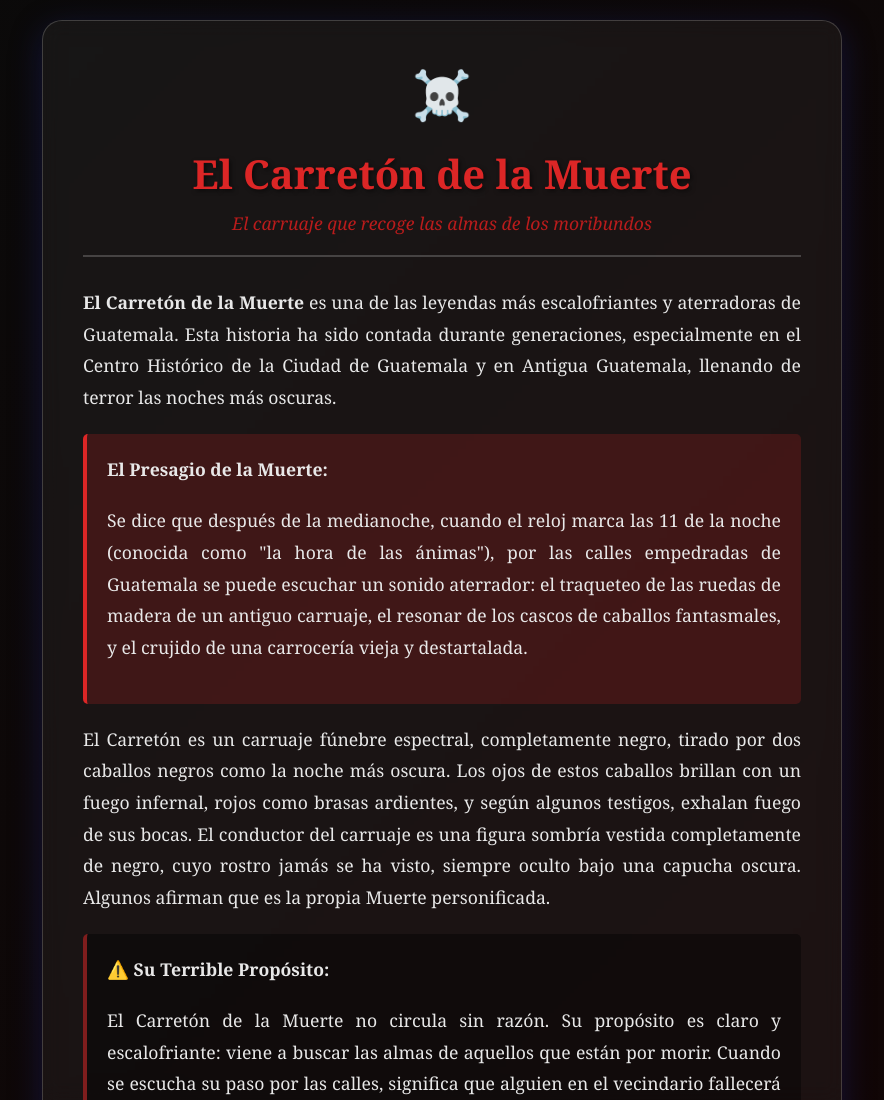
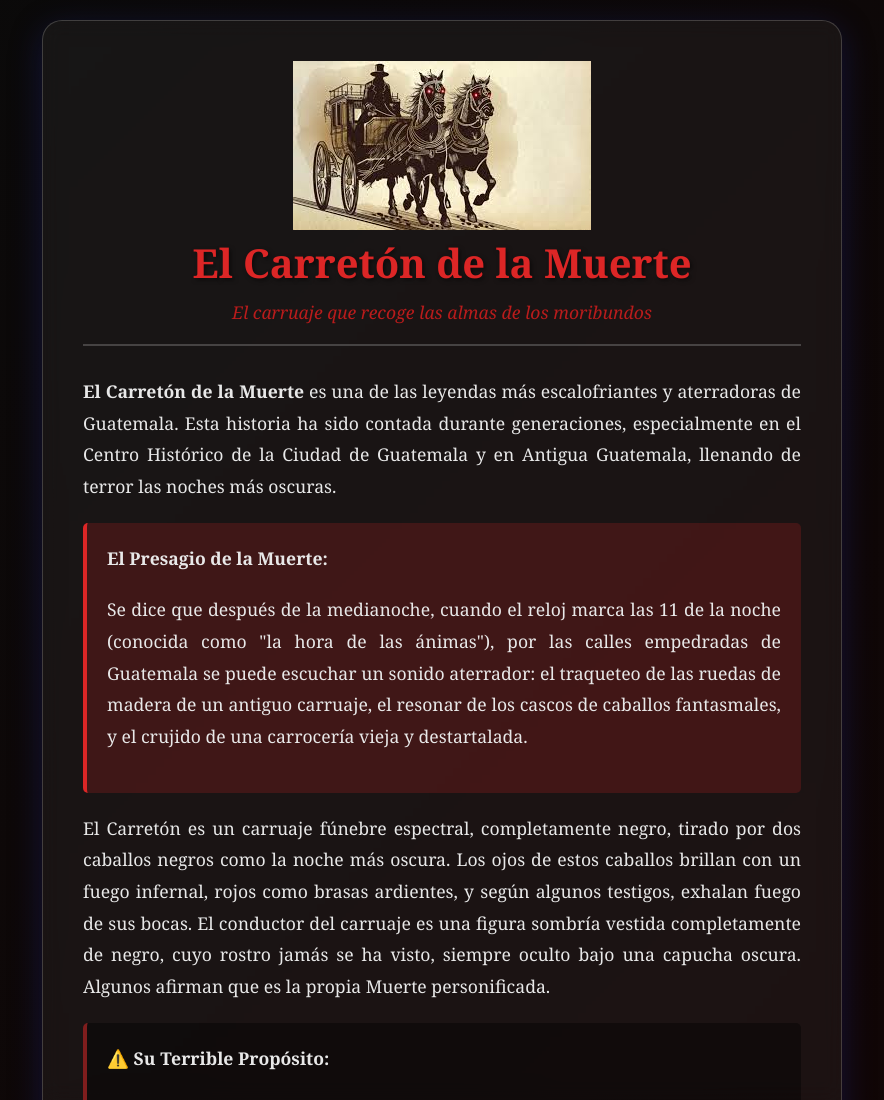
Before and after one commit to Grupo-CFE/leyendas-de-guatemala, a plain HTML site: page El_Carreton_De_La_Muerte.html in a window 1280 px wide. Shown: the top 1100 px of the page, without its empty margins (198-1082 px from the left). Drawn offline with Linux system fonts and the light colour scheme.

Commit message:
Update El_Carreton_De_La_Muerte.html

```diff
--- a/El_Carreton_De_La_Muerte.html
+++ b/El_Carreton_De_La_Muerte.html
@@ -66,7 +66,7 @@
 <body>
     <div class="container">
         <div class="header">
-            <div class="icon">☠️</div>
+            <img src="Imagenes/carreton-muerte.jpg" alt="La Llorona" class="header-image">
             <h1>El Carretón de la Muerte</h1>
             <p class="subtitle">El carruaje que recoge las almas de los moribundos</p>
         </div>
```
